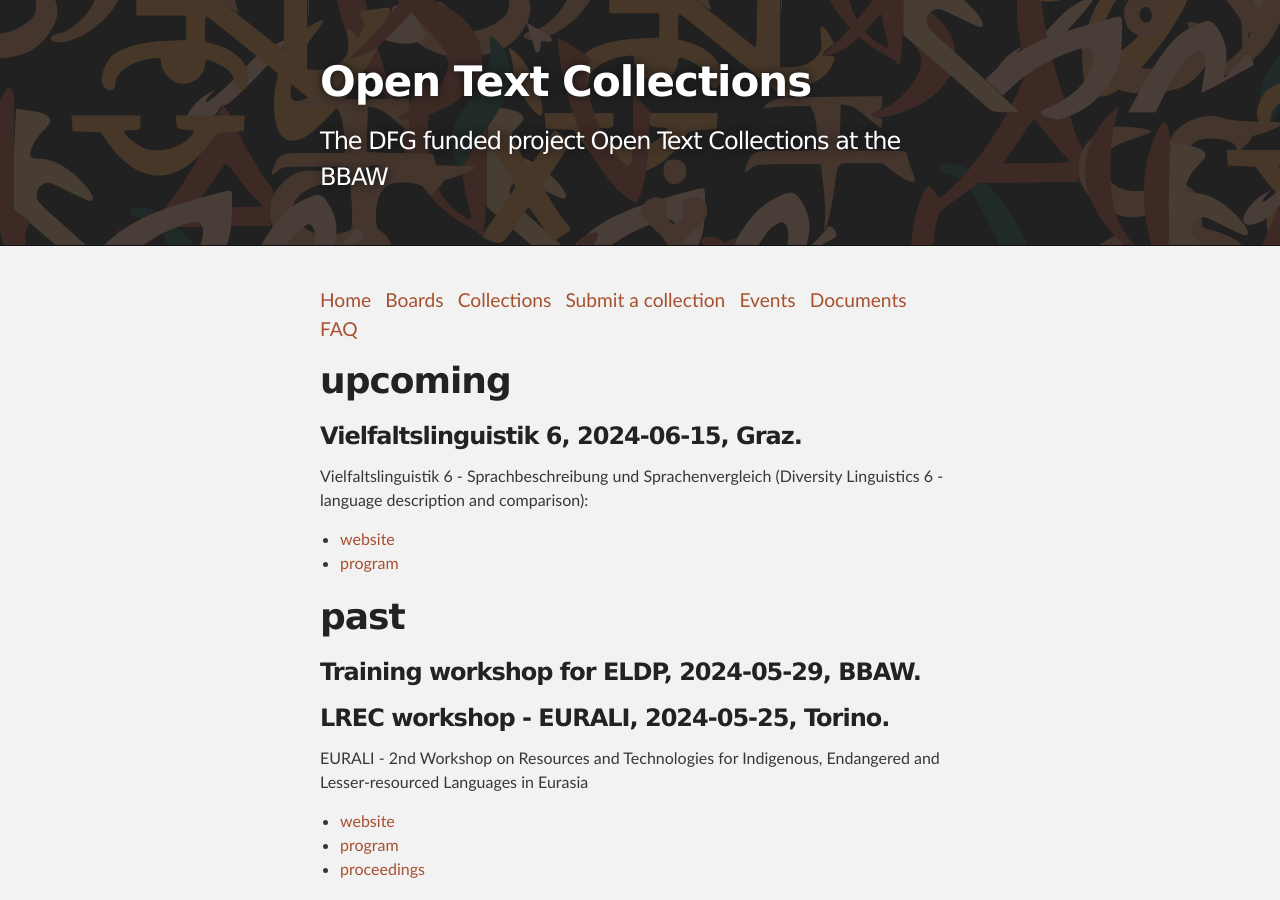
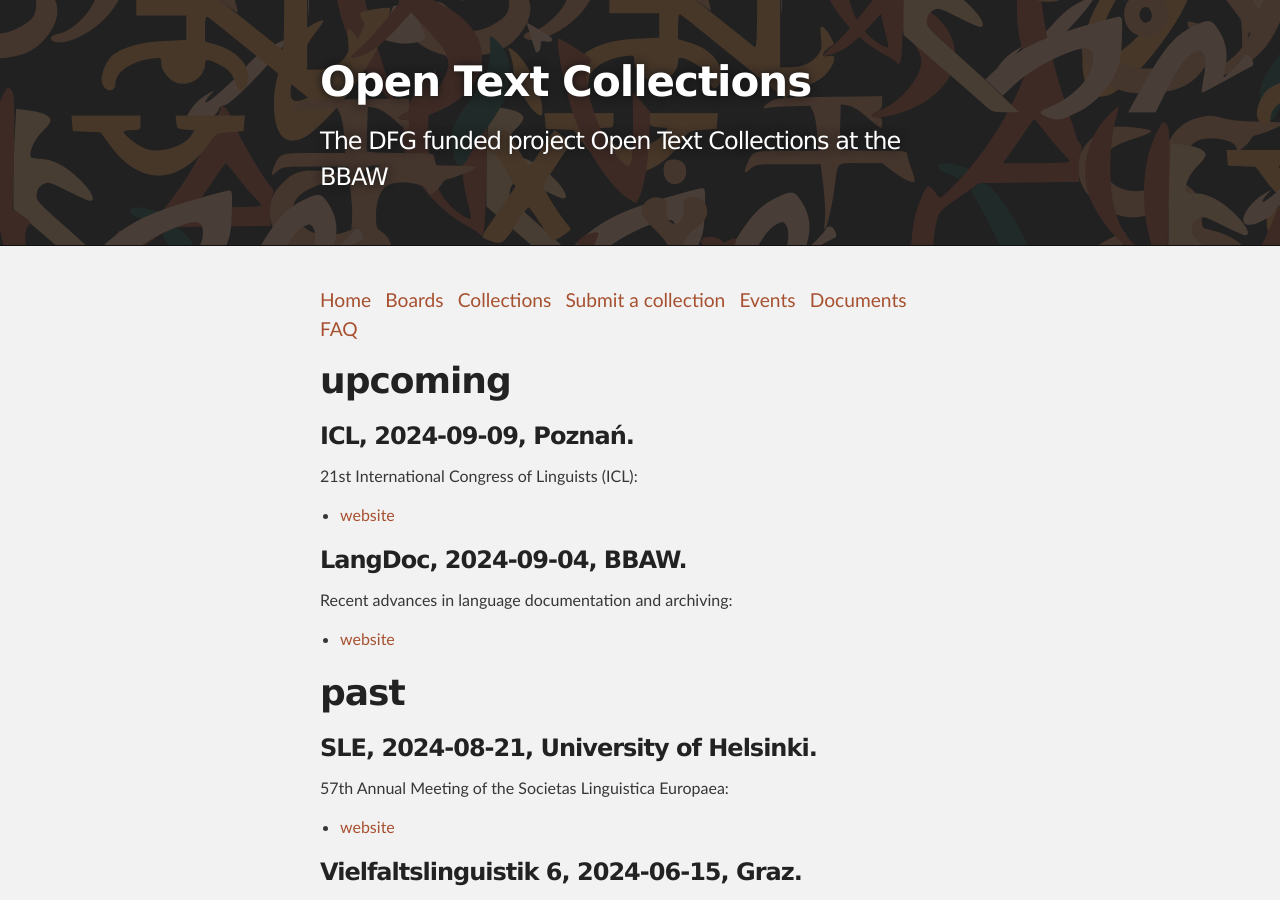
Before and after one commit to OpenTextCollections/opentextcollections.github.io, a Jekyll site: the page built from events.md, in a window 1280 px wide and 900 px high. Built offline with Jekyll 4.4.1, drawn with Linux system fonts in a browser that asks for light colours.

Commit message:
Update events.md

```diff
--- a/events.md
+++ b/events.md
@@ -4,13 +4,27 @@
 
 
 # upcoming
+
+### ICL, 2024-09-09, Poznań.
+21st International Congress of Linguists (ICL):
+- [website](https://icl2024poznan.pl/)
+
+### LangDoc, 2024-09-04, BBAW.
+Recent advances in language documentation and archiving:
+- [website](https://langdoc.org/conference/)
+
+# past
+
+### SLE, 2024-08-21, University of Helsinki.
+57th Annual Meeting of the Societas Linguistica Europaea:
+- [website](https://societaslinguistica.eu/sle2024/)
+
 ### Vielfaltslinguistik 6, 2024-06-15, Graz.
 Vielfaltslinguistik 6 - Sprachbeschreibung und Sprachenvergleich
 (Diversity Linguistics 6 - language description and comparison):
 - [website](https://treffpunktsprachen.uni-graz.at/de/unsere-forschung/plurilingualismus/vielfaltslinguistik/)
 - [program](https://static.uni-graz.at/fileadmin/_files/_administrative_sites/_treffpunktsprachen/PDF/Pluri/uni-graz-treffpunktsprachen-vielfaltslinguistik2024_programm.pdf)
 
-# past
 ### Training workshop for ELDP, 2024-05-29, BBAW.
 
 ### LREC workshop - EURALI, 2024-05-25, Torino.
```
